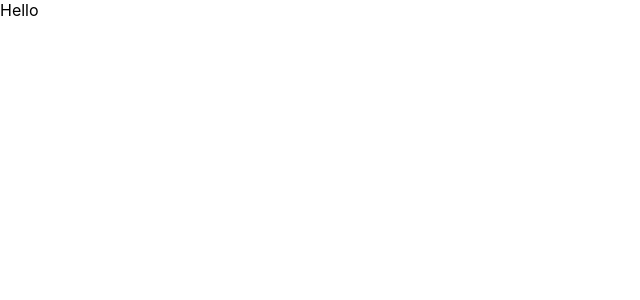
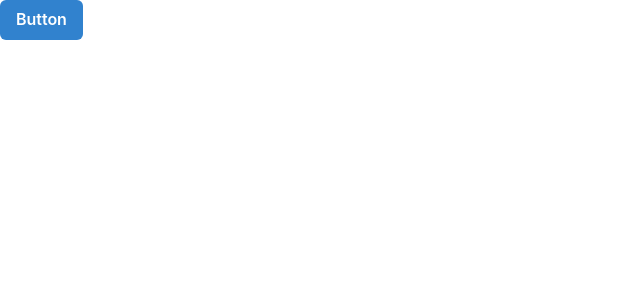
Before and after one commit to JihoonChoi1/chat_application, a React (Create React App) app in the folder frontend/: page / in a window 1280 px wide. Shown: the top 300 px of the page, without its empty margins (0-640 px from the left). Built offline with nearby package versions, Linux system fonts and the light colour scheme.

Commit message:
imported chakra ui to frontend

```diff
--- a/frontend/package.json
+++ b/frontend/package.json
@@ -3,9 +3,13 @@
   "version": "0.1.0",
   "private": true,
   "dependencies": {
+    "@chakra-ui/react": "^2.8.2",
+    "@emotion/react": "^11.11.4",
+    "@emotion/styled": "^11.11.0",
     "@testing-library/jest-dom": "^5.17.0",
     "@testing-library/react": "^13.4.0",
     "@testing-library/user-event": "^13.5.0",
+    "framer-motion": "^11.0.8",
     "react": "^18.2.0",
     "react-dom": "^18.2.0",
     "react-scripts": "5.0.1",
--- a/frontend/src/App.js
+++ b/frontend/src/App.js
@@ -1,9 +1,10 @@
 import './App.css';
+import { Button } from '@chakra-ui/react'
 
 function App() {
   return (
     <div className="App">
-      Hello
+      <Button colorScheme='blue'>Button</Button>
     </div>
   );
 }
--- a/frontend/src/index.js
+++ b/frontend/src/index.js
@@ -2,10 +2,14 @@
 import ReactDOM from 'react-dom/client';
 import './index.css';
 import App from './App';
+import { ChakraProvider } from '@chakra-ui/react';
 
 const root = ReactDOM.createRoot(document.getElementById('root'));
 root.render(
   <React.StrictMode>
-    <App />
+    <ChakraProvider>
+      <App />
+    </ChakraProvider>
+
   </React.StrictMode>
 );
```
Also changed, not shown: 1 other file (tests, documents, lock files or other folders).
